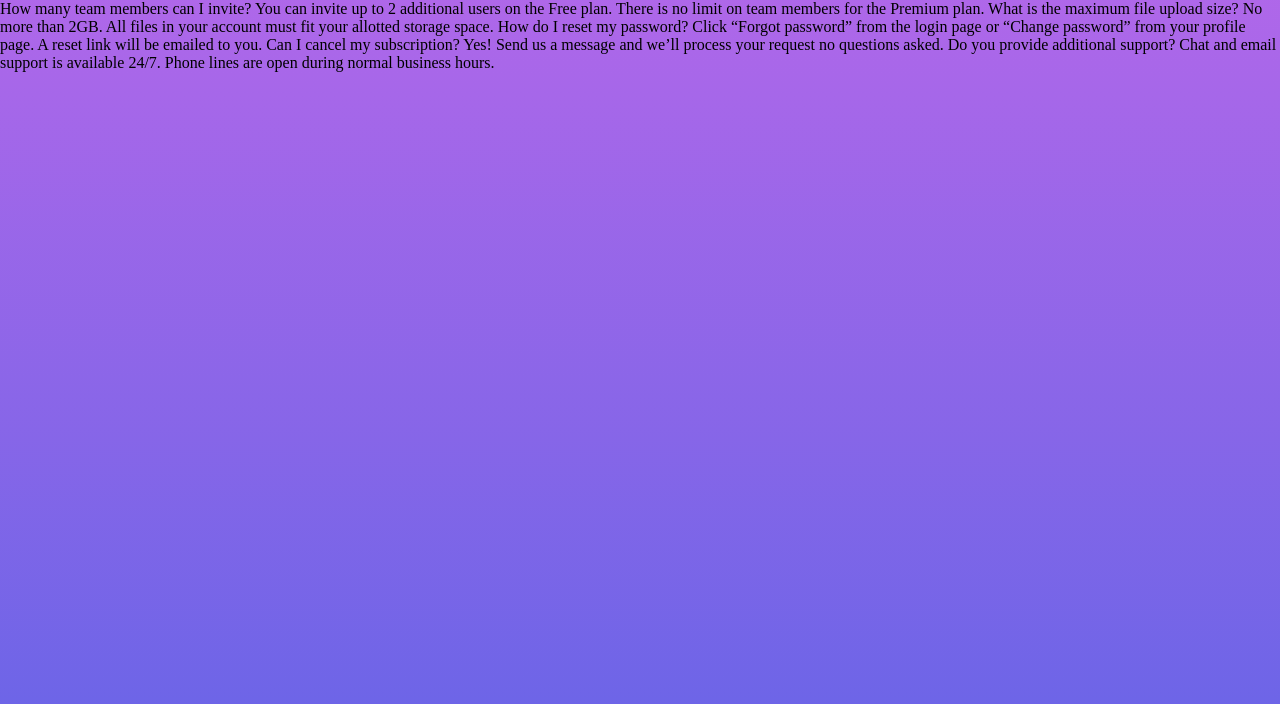
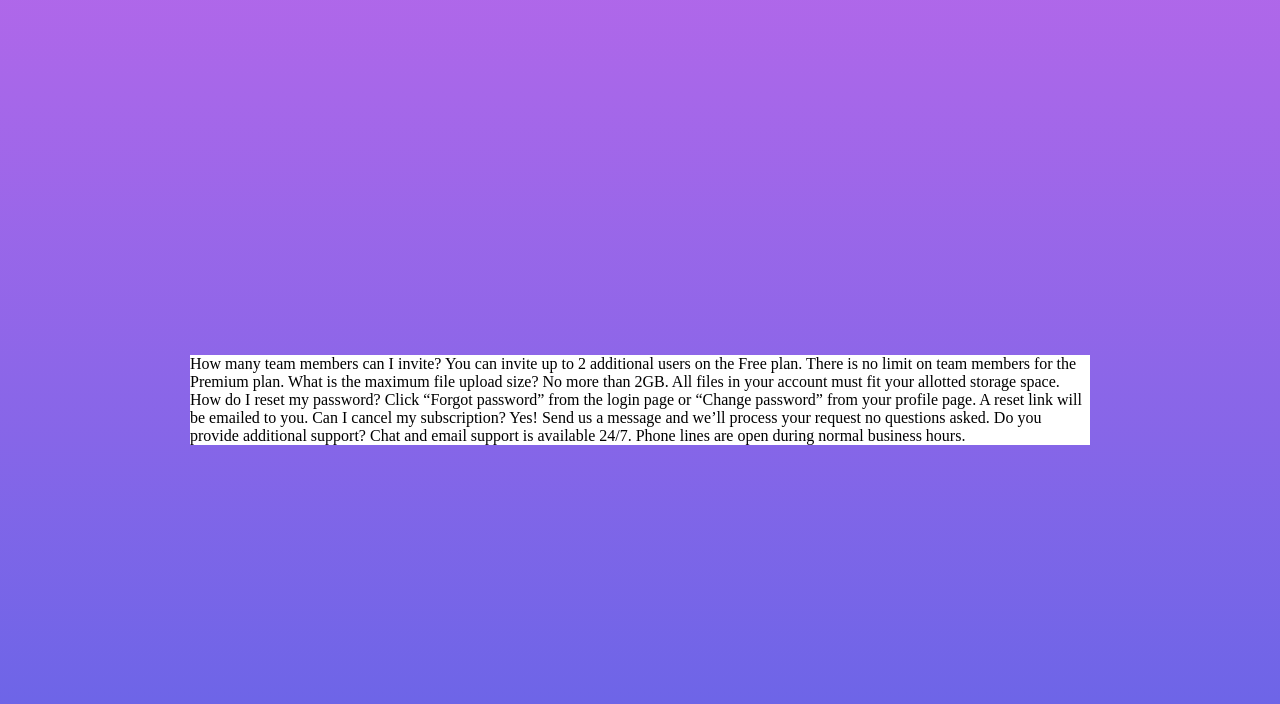
Before and after one commit to nkriedner/faq-accordion-card-challenge, a plain HTML site: page index.html in a window 1280 px wide. Drawn offline with Linux system fonts and the light colour scheme.

Commit message:
Position card content in center of page

```diff
--- a/index.html
+++ b/index.html
@@ -11,12 +11,15 @@
         <link rel="stylesheet" href="styles.css" />
     </head>
     <body>
-        How many team members can I invite? You can invite up to 2 additional users on the Free plan. There is no limit
-        on team members for the Premium plan. What is the maximum file upload size? No more than 2GB. All files in your
-        account must fit your allotted storage space. How do I reset my password? Click “Forgot password” from the login
-        page or “Change password” from your profile page. A reset link will be emailed to you. Can I cancel my
-        subscription? Yes! Send us a message and we’ll process your request no questions asked. Do you provide
-        additional support? Chat and email support is available 24/7. Phone lines are open during normal business hours.
+        <div class="card-container">
+            How many team members can I invite? You can invite up to 2 additional users on the Free plan. There is no
+            limit on team members for the Premium plan. What is the maximum file upload size? No more than 2GB. All
+            files in your account must fit your allotted storage space. How do I reset my password? Click “Forgot
+            password” from the login page or “Change password” from your profile page. A reset link will be emailed to
+            you. Can I cancel my subscription? Yes! Send us a message and we’ll process your request no questions asked.
+            Do you provide additional support? Chat and email support is available 24/7. Phone lines are open during
+            normal business hours.
+        </div>
 
         <!-- <div class="attribution">
             Challenge by <a href="https://www.frontendmentor.io?ref=challenge" target="_blank">Frontend Mentor</a>.
--- a/styles.css
+++ b/styles.css
@@ -8,4 +8,12 @@
 body {
     height: 100vh;
     background: linear-gradient(to bottom, hsl(273, 75%, 66%), hsl(240, 73%, 65%));
+    display: flex;
+    justify-content: center;
+    align-items: center;
 }
+
+.card-container {
+    width: 900px;
+    background-color: #fff;
+}
```
